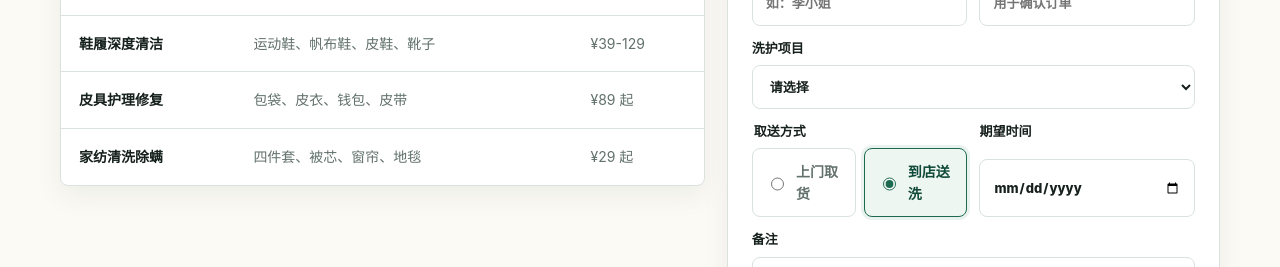
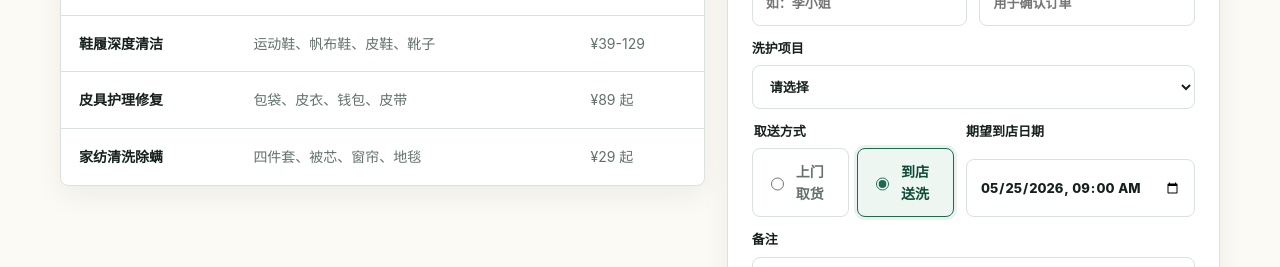
Before and after one commit to sunjianbo-123/cloth-shoe-care, a Next.js app: page / in a window 1280 px wide. Shown: the part 2520-2787 px from the top of the page. Built offline with nearby package versions, Linux system fonts and the light colour scheme.

Commit message:
调整预约表单默认到店时间为上午九点

```diff
--- a/app/page.tsx
+++ b/app/page.tsx
@@ -120,6 +120,12 @@ const storeDetails = [
 export default function Home() {
   const [isMenuOpen, setIsMenuOpen] = useState(false);
   const [isToastVisible, setIsToastVisible] = useState(false);
+  const defaultArrivalAt = (() => {
+    const date = new Date();
+    date.setHours(9, 0, 0, 0);
+    const timezoneOffsetMs = date.getTimezoneOffset() * 60 * 1000;
+    return new Date(date.getTime() - timezoneOffsetMs).toISOString().slice(0, 16);
+  })();
 
   function closeMenu() {
     setIsMenuOpen(false);
@@ -322,8 +328,8 @@ export default function Home() {
                       </div>
                     </fieldset>
                     <label>
-                      期望时间
-                      <input type="date" name="date" required />
+                      期望到店日期
+                      <input type="datetime-local" name="date" required defaultValue={defaultArrivalAt} />
                     </label>
                   </div>
                   <label>
```
